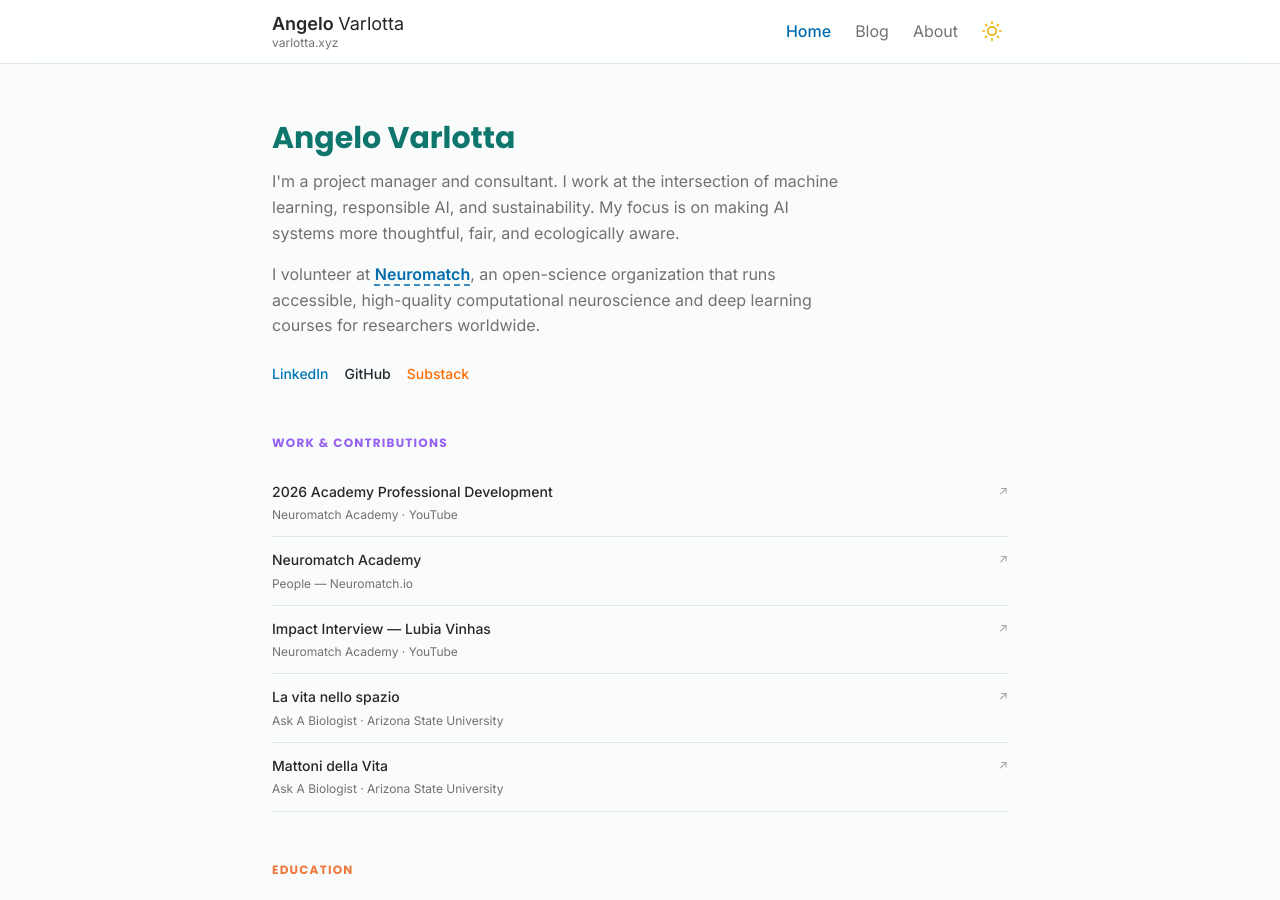
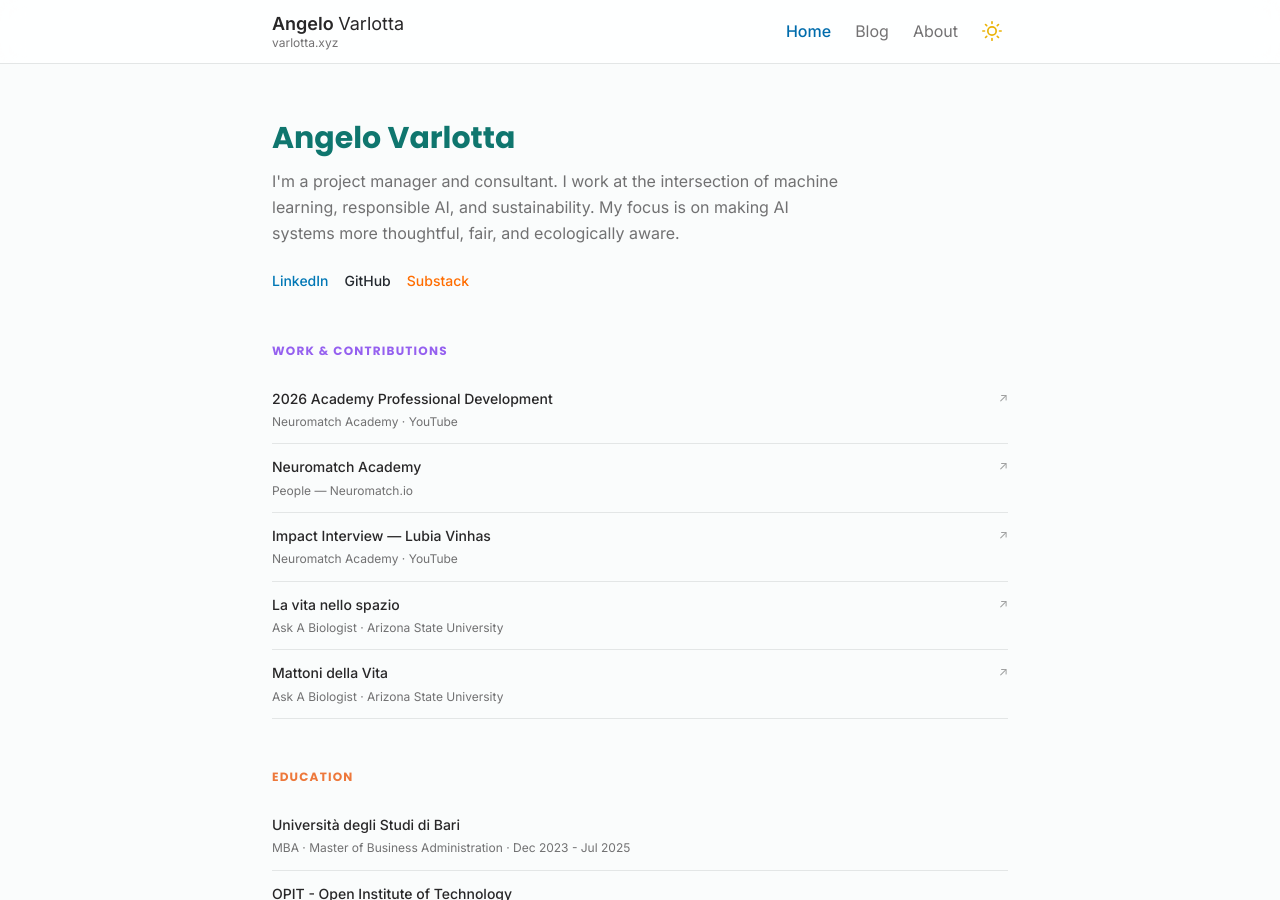
Before and after one commit to varlottaang/varlottaang.github.io, a Jekyll site: the page built from index.html, in a window 1280 px wide and 900 px high. Built offline with Jekyll 4.4.1, drawn with Linux system fonts in a browser that asks for light colours.

Commit message:
Update index.html

```diff
--- a/index.html
+++ b/index.html
@@ -4,7 +4,6 @@ layout: default
 <section class="hero">
   <h1 class="heading heading-1" style="color: {{ site.author | title_color }}">{{ site.author }}</h1>
   <p>I'm a project manager and consultant. I work at the intersection of machine learning, responsible AI, and sustainability. My focus is on making AI systems more thoughtful, fair, and ecologically aware.</p>
-  <p>I volunteer at <a href="https://neuromatch.io" target="_blank" rel="noopener noreferrer">Neuromatch</a>, an open-science organization that runs accessible, high-quality computational neuroscience and deep learning courses for researchers worldwide.</p>
   {% include socials.html %}
 </section>
 
```
